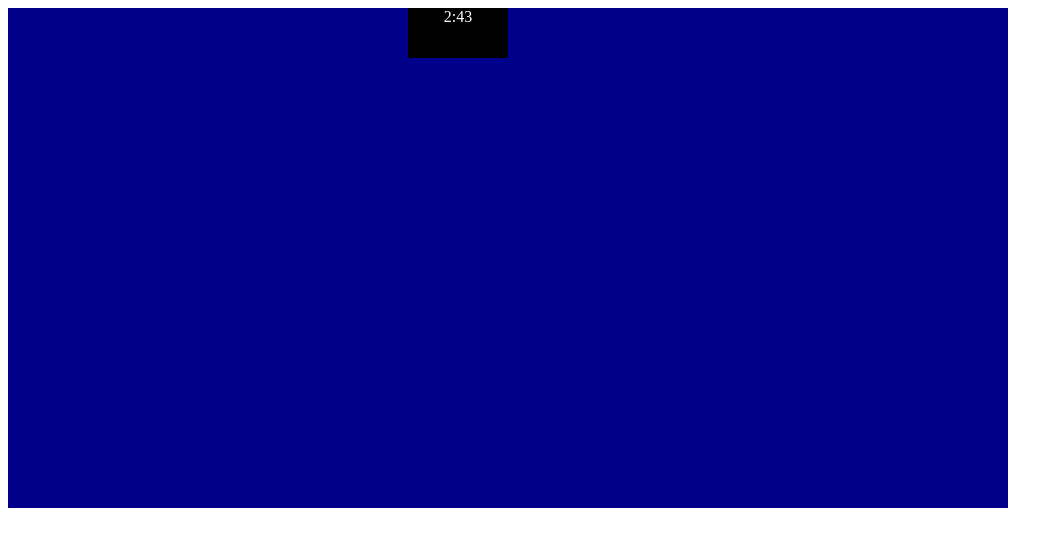
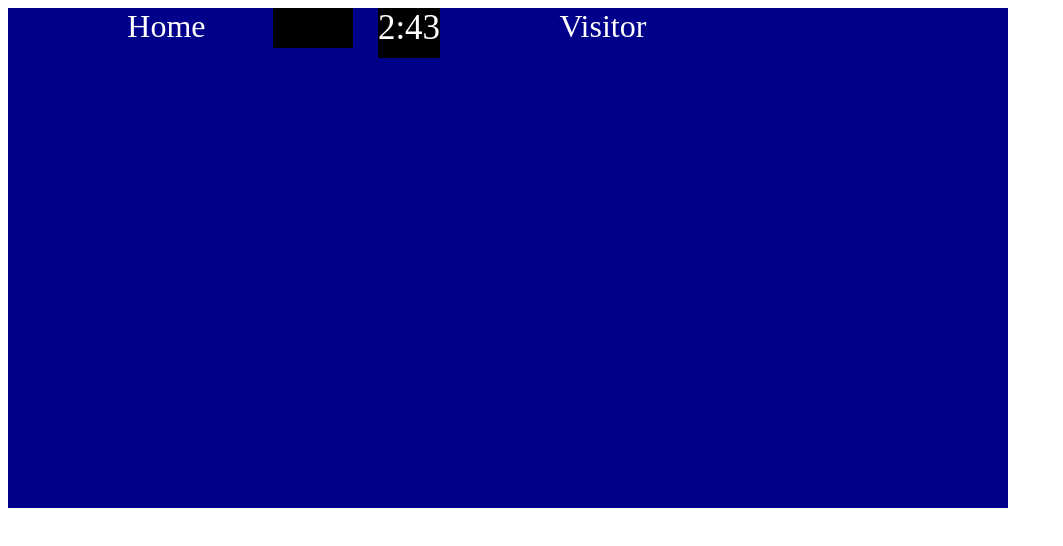
Before and after one commit to cliffchang1/challenge3, a plain HTML site: page challenge3.html in a window 1280 px wide. Shown: the whole page, without its empty margins (0-1063 px from the left). Drawn offline with Linux system fonts and the light colour scheme.

Commit message:
flexbox setup for the scoreboard

```diff
--- a/challenge3.css
+++ b/challenge3.css
@@ -4,13 +4,42 @@
     width: 1000px;
     height: 500px;
 }
+.home{
+    font-size: xx-large;
+    color: white;
+    margin-left: 45%;
+}
 .timer{
     display: flex;
     background-color: black;
-    margin-left: 40%;
     width: 100px;
     height: 50px;
     justify-content: center;
     color: white;
-    border: white 20px;
+    font-size: 35px;
+    margin-left: 65%;
+    border: white 15px;
 }
+.visitors{
+    font-size: xx-large;
+    color: white;
+    margin-left: 45%;
+}
+.first-row{
+    display: flex;
+    height: auto;
+    width: auto;
+    flex-direction: row;
+}
+.second-row{
+    display: flex;
+    height: auto;
+    width: auto;
+    flex-direction: row;
+}
+.home-score{
+    background-color: black;
+    display: flex;
+    width: 80px;
+    height: 40px;
+}
--- a/challenge3.html
+++ b/challenge3.html
@@ -5,9 +5,17 @@
 </head>
 <body>
     <link rel="stylesheet" href="challenge3.css">
+    <script src="challenge3.js"></script>
 
     <div class="outer-board">
-        <div class="timer">2:43</div>
+        <div class="first-row">
+            <div class="home">Home</div>
+            <div class="timer">2:43</div>
+            <div class="visitors">Visitor</div>
+        </div>
+        <div class="second-row">
+            <div class="home-score"></div>
+        </div>
     </div>
 </body>
 </html>
```
